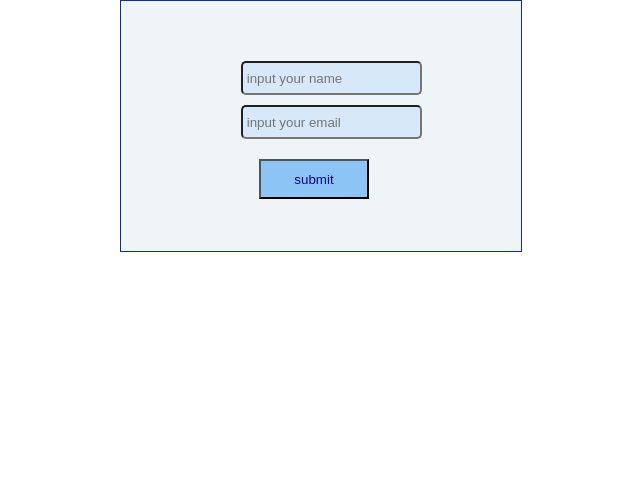
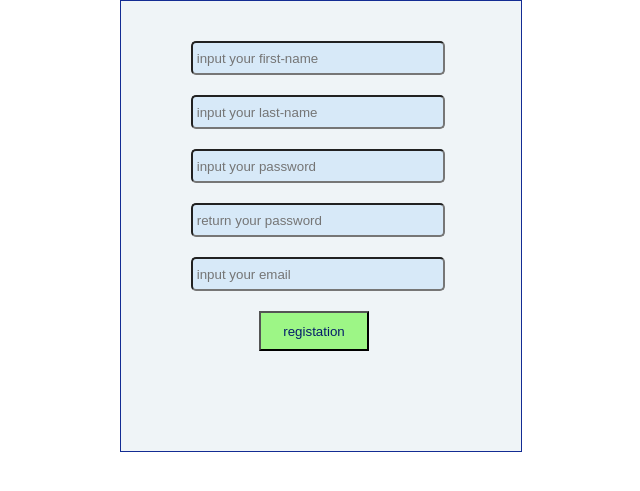
Before and after one commit to DarkWolf1990/flask_practicum_gb, a Flask app: page /registration/ in a window 1280 px wide; the page is wider, and only the part inside the window is pictured. Shown: the part 38-529 px from the top of that part, without its empty margins (325-965 px from the left). Run offline with Flask 3, Linux system fonts and the light colour scheme.

Commit message:
add cookie

```diff
--- a/app_00.py
+++ b/app_00.py
@@ -16,7 +16,7 @@ def login():
         login_ = request.form.get('USERNAME')
         password = request.form.get('PASSWORD')
         if login_ not in USERNAME:
-            context={'Такого логина': login_}
+            context = {'Такого логина': login_}
             return render_template('message_login_not_found.html')
         if USERNAME == login_ and PASSWORD == password:
             return redirect(url_for('home'))
@@ -33,11 +33,20 @@ def home():
 @app.route('/registration/', methods=['GET', 'POST'])
 def registration():
     if request.method == 'POST':
-        name = request.form.get('name')
+        first_name = request.form.get('first_name')
+        last_name = request.form.get('last_name')
         mail = request.form.get('mail')
-        print(name, mail)
-        context = {'name': name, 'email': mail}
-        return render_template('message_name.html', **context)
+        password = request.form.get('password')
+        password2 = request.form.get('password2')
+        context = {'first_name': first_name, 'last_name': last_name, 'password': password, 'password2': password2,
+                   'email': mail}
+        response = make_response(render_template('message_name.html', **context))
+        response.set_cookie('first_name', first_name)
+        response.set_cookie('last_name', last_name)
+        response.set_cookie('mail', mail)
+        response.set_cookie('password', password)
+        response.set_cookie('password2', password2)
+        return response
     return render_template('registration.html')
 
 
@@ -69,7 +78,7 @@ def count_num():
         a = int(num1)
         b = int(num2)
         c = a + b
-        d = c**2
+        d = c ** 2
         context = {'sum': c, 'square': d}
         return render_template('result.html', **context)
 
@@ -78,4 +87,10 @@ def count_num():
 
 @app.route('/logout')
 def logout():
-    return render_template('login.html')
+    response = make_response(redirect('/registration/'))
+    response.delete_cookie('first_name')
+    response.delete_cookie('last_name')
+    response.delete_cookie('mail')
+    response.delete_cookie('password')
+    response.delete_cookie('password2')
+    return response
--- a/static/css/style.css
+++ b/static/css/style.css
@@ -263,26 +263,53 @@
     background-color: rgba(234, 240, 245, 0.73);
     border: 1px solid #132c93;
     width: 400px;
-    height: 250px;
+    height: 450px;
 }
 
 
 .fild_name_form_{
     background-color: #d7e9f8;
     border-radius: 5px;
-    color: #070783;
+    color: #0808c4;
     height: 30px;
-    margin-top: 60px;
-    margin-left: 120px;
+    margin-top: 40px;
+    margin-left: 70px;
+    width: 250px;
+    text-align: justify-all;
+}
+
+.fild_last_name_form_{
+     background-color: #d7e9f8;
+    border-radius: 5px;
+    color: #0808c4;
+    height: 30px;
+    margin-top: 20px;
+    margin-left: 70px;
+    width: 250px;
+    text-align: justify-all;
+}
+
+.fild_password_form_{
+    background-color: #d7e9f8;
+    border-radius: 5px;
+    color: #0808c4;
+    height: 30px;
+    margin-top: 20px;
+    margin-left: 70px;
+    width: 250px;
+    text-align: justify-all;
+
 }
 
 .fild_email_form_{
-    margin-top: 10px;
-     background-color: #d7e9f8;
+    background-color: #d7e9f8;
     border-radius: 5px;
-    color: #070783;
+    color: #0808c4;
     height: 30px;
-    margin-left: 120px;
+    margin-top: 20px;
+    margin-left: 70px;
+    width: 250px;
+    text-align: justify-all;
 
 }
 
@@ -291,8 +318,8 @@
     margin-left: 138px;
     width: 110px;
     height: 40px;
-    background-color: #8cc5f5;
-    color: #070783;
+    background-color: #9df686;
+    color: #051d69;
 }
 
 .login_fm_:hover{
--- a/templates/registration.html
+++ b/templates/registration.html
@@ -10,9 +10,12 @@
 
     <form action="/registration/" method="POST">
      <div class="block_form_">
-        <input class="fild_name_form_" type="text" name="name" placeholder=" input your name ">
-        <input class="fild_email_form_" type="email" name="mail" placeholder=" input your email ">
-        <input class="login_fm_" type="submit" value="submit">
+        <input class="fild_name_form_" type="text" name="first_name" placeholder=" input your first-name ">
+        <input class="fild_last_name_form_" type="text" name="last_name" placeholder=" input your last-name ">
+        <input class="fild_password_form_" type="password" name="password" placeholder=" input your password ">
+         <input class="fild_password_form_" type="password" name="password2" placeholder=" return your password ">
+         <input class="fild_email_form_" type="email" name="mail" placeholder=" input your email ">
+        <input class="login_fm_" type="submit" value="registation">
      </div>
     </form>
 {% endblock %}
```
